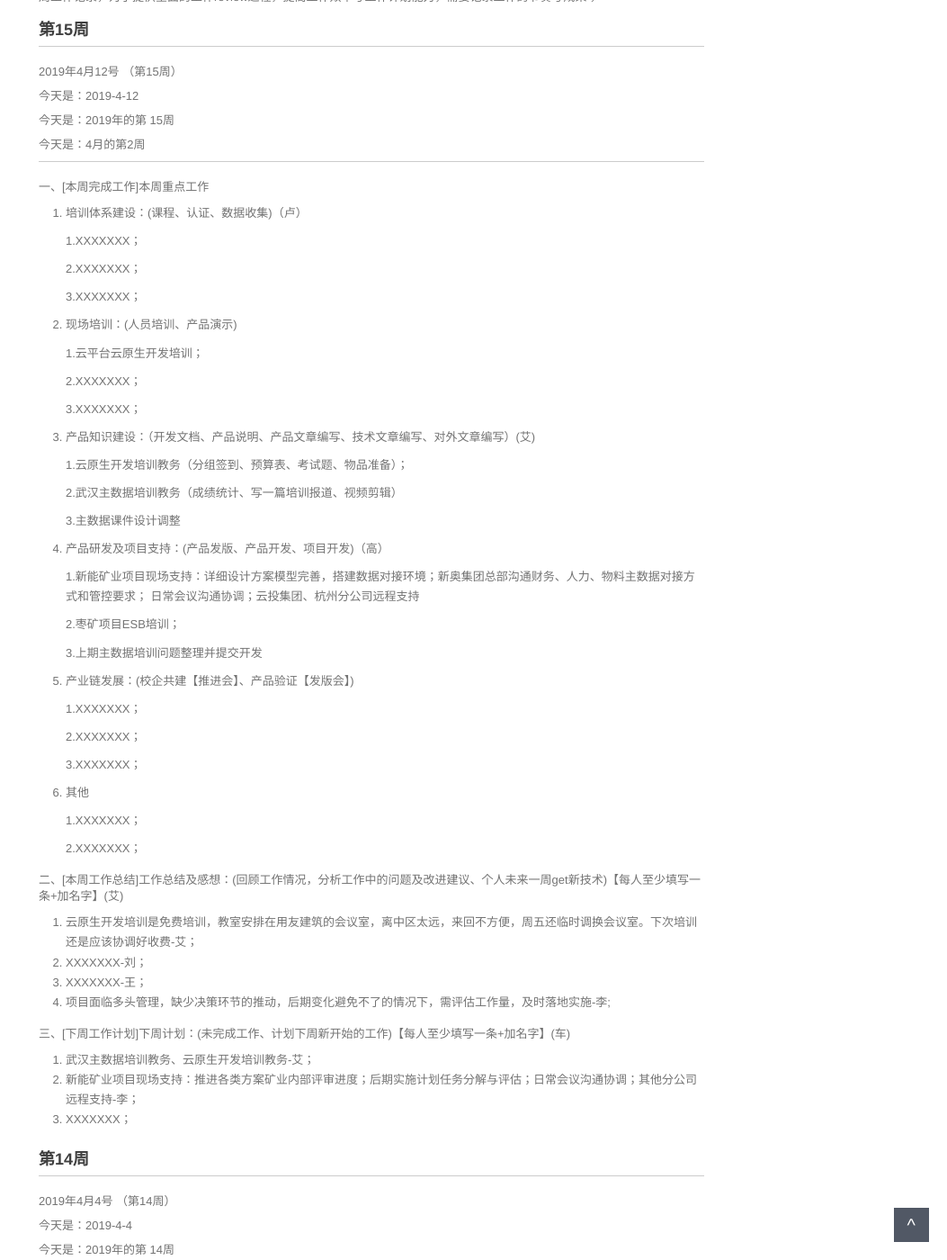
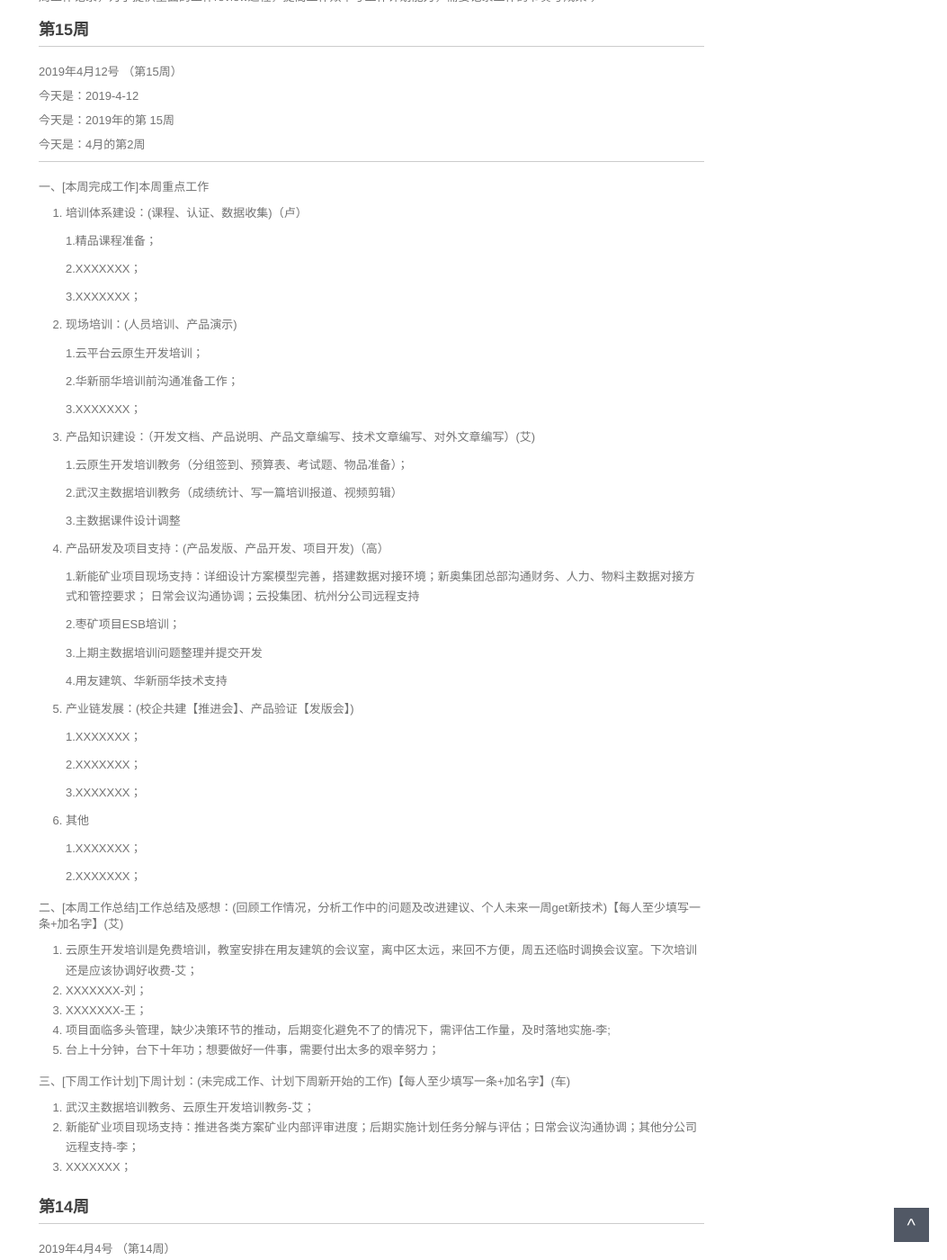
Before and after one commit to walllFlower/blog, a Jekyll site: the page built from _posts/2018-07-17-day_report_cxz.md, in a window 1280 px wide and 1400 px high, scrolled down 310 px. Shown: the whole window at 90% size, without its empty margins (227-1280 px from the left). Built offline with Jekyll 4.4.1, drawn with Linux system fonts in a browser that asks for light colours; comment, search, counter and statistics services are not loaded.

Commit message:
Update 2018-07-17-day_report_cxz.md

```diff
--- a/_posts/2018-07-17-day_report_cxz.md
+++ b/_posts/2018-07-17-day_report_cxz.md
@@ -25,7 +25,7 @@ categories: 技术运营工作周报
 
 1. 培训体系建设：(课程、认证、数据收集)（卢）
 
-    1.XXXXXXX；
+    1.精品课程准备；
 
     2.XXXXXXX；
 
@@ -35,7 +35,7 @@ categories: 技术运营工作周报
 
     1.云平台云原生开发培训；
 
-    2.XXXXXXX；
+    2.华新丽华培训前沟通准备工作；
 
     3.XXXXXXX；
 
@@ -56,6 +56,8 @@ categories: 技术运营工作周报
     2.枣矿项目ESB培训；
 
     3.上期主数据培训问题整理并提交开发
+
+    4.用友建筑、华新丽华技术支持
 
 5. 产业链发展：(校企共建【推进会】、产品验证【发版会】)
 
@@ -77,6 +79,7 @@ categories: 技术运营工作周报
 2. XXXXXXX-刘；
 3. XXXXXXX-王；
 4. 项目面临多头管理，缺少决策环节的推动，后期变化避免不了的情况下，需评估工作量，及时落地实施-李;
+5. 台上十分钟，台下十年功；想要做好一件事，需要付出太多的艰辛努力；
 
 三、[下周工作计划]下周计划：(未完成工作、计划下周新开始的工作)【每人至少填写一条+加名字】(车)
 
```
